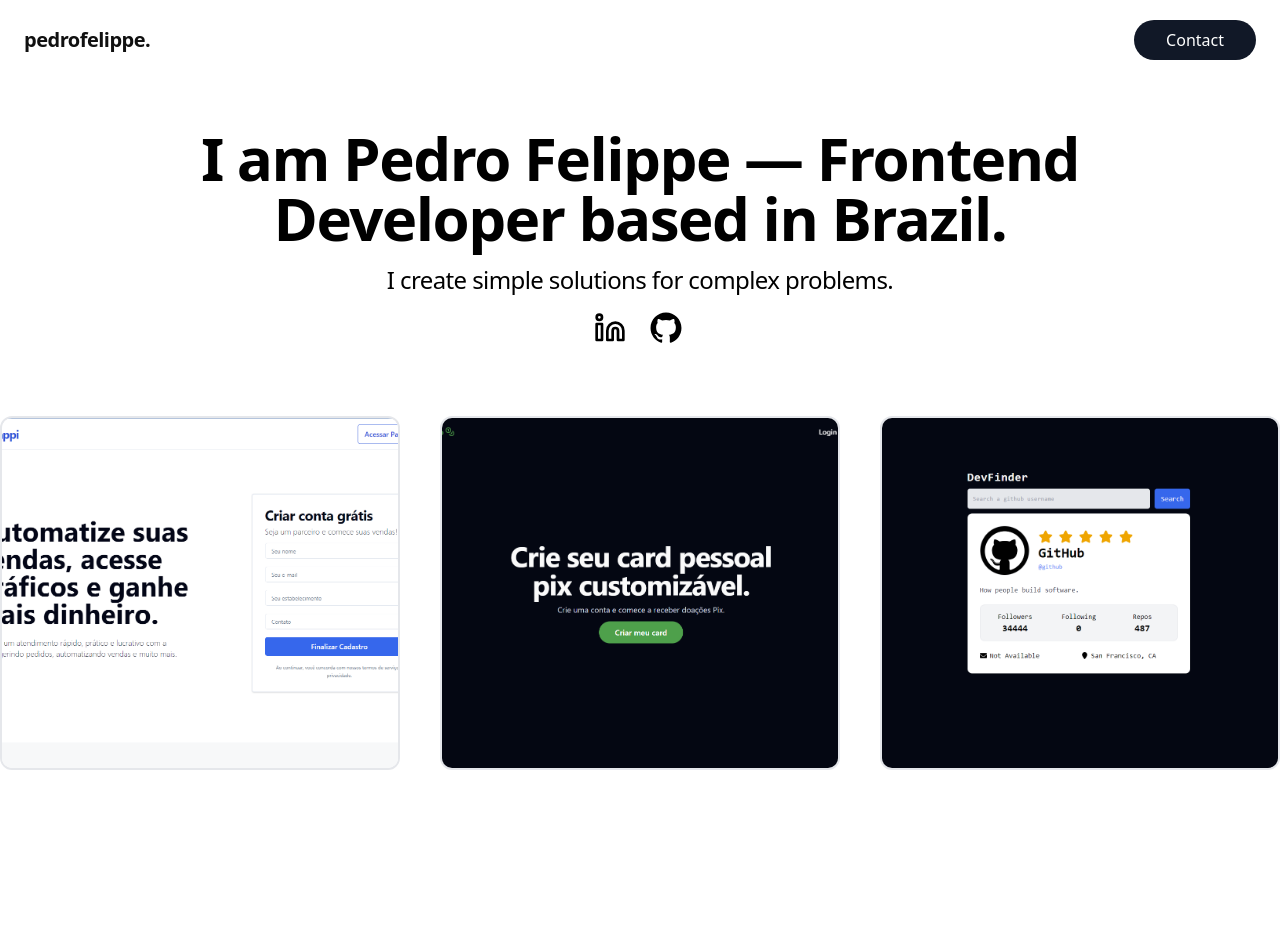
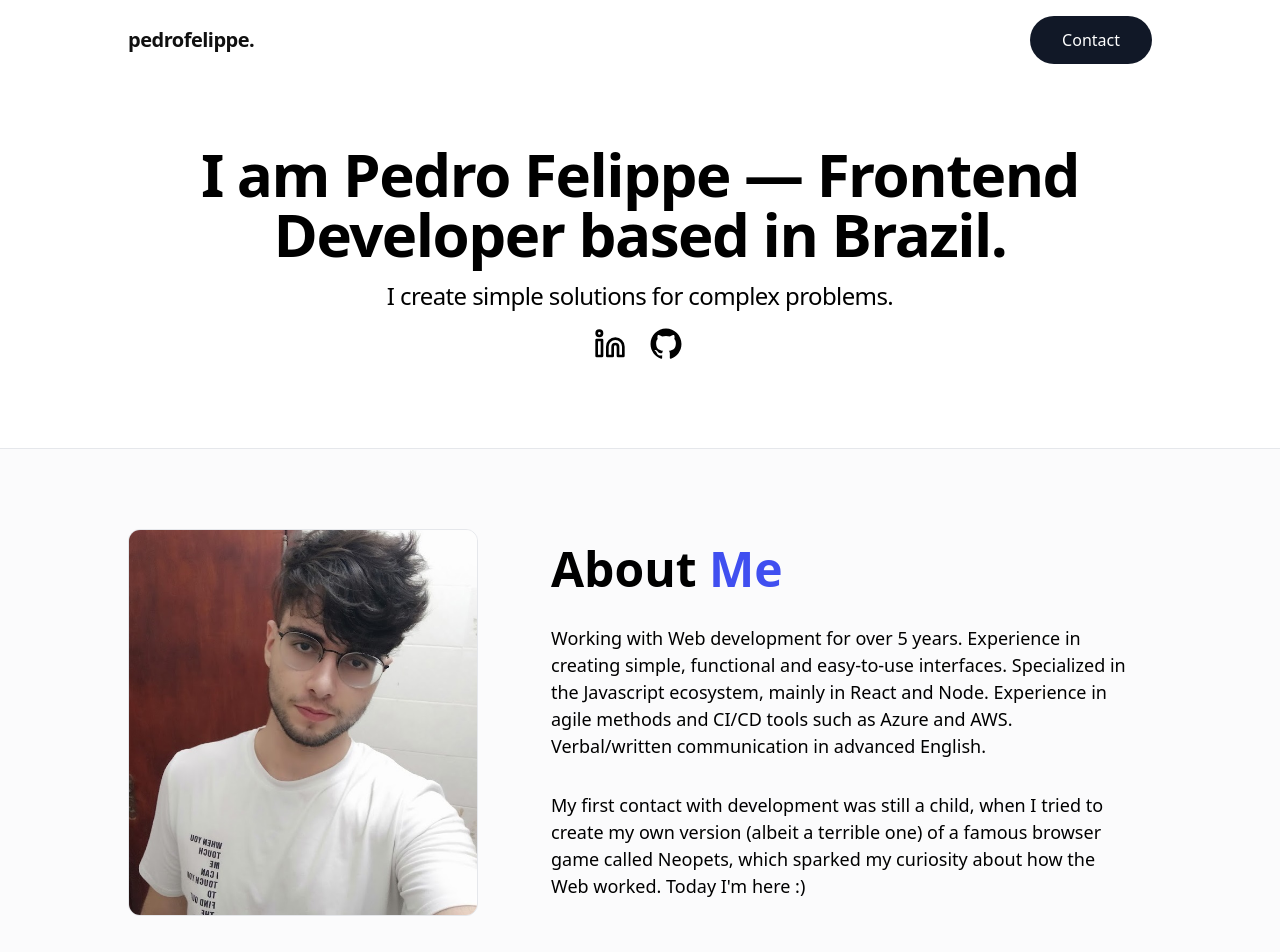
Before and after one commit to pefelippe/Portfolio, a Next.js app: page / in a window 1280 px wide. Shown: the top 952 px of the page. Before the commit the page ends 834 px from the top, so only its background shows below. Built offline with nearby package versions, Linux system fonts and the light colour scheme.

Commit message:
refactor

```diff
--- a/pages/_app.tsx
+++ b/pages/_app.tsx
@@ -29,7 +29,7 @@ export default function App({ Component, pageProps }: AppProps) {
         <Header />
         <Component {...pageProps} />
         <Toaster />
-        {/* <Footer /> */}
+        <Footer />
       </ThemeProvider>
     </motion.div>
   );
--- a/pages/index.tsx
+++ b/pages/index.tsx
@@ -2,17 +2,21 @@ import { motion } from "framer-motion";
 
 import ContactContent from "./contact";
 import Hero from "../src/content/Hero";
+import AboutContent from "../src/content/AboutContent";
 
 import ProjectContent from "../src/content/ProjectContent";
 
 export default function Home() {
   return (
     <motion.div className="w-full flex max-lg:flex-col ">
-      <motion.div className="w-full flex flex-col  relative  mt-16  py-16 gap-16">
+      <motion.div className="w-full flex flex-col  relative  mt-16 ">
         <section className="section">
           <Hero />
         </section>
-        <section className=" section py-0">
+        <section className=" section bg-gray-300/10 border-y">
+          <AboutContent />
+        </section>
+        <section className=" section  border-y">
           <ProjectContent />
         </section>
       </motion.div>
--- a/pages/projects/[id].tsx
+++ b/pages/projects/[id].tsx
@@ -37,7 +37,7 @@ function ProjectDetails() {
       initial={{ opacity: 0, y: 50 }}
       animate={{ opacity: 1, y: 0 }}
       transition={{ duration: 0.75, delay: 0.5 }}
-      className="min-h-screen flex flex-col  justify-center gap-6 max-w-screen-2xl mx-auto items-start mt-16 py-20 "
+      className="min-h-screen flex flex-col  justify-center gap-6 max-w-5xl mx-auto items-start mt-16 py-20 "
     >
       <div className="w-full justify-between flex">
         <div className="flex gap-12 font-medium text-xl items-center justify-between w-full">
--- a/src/components/ContactDialog.tsx
+++ b/src/components/ContactDialog.tsx
@@ -21,7 +21,7 @@ export const ContactDialog = () => {
       <DialogTrigger>
         <Button
           variant={"default"}
-          className="p-5 px-8  text-md rounded-full bg-gray-900 text-white"
+          className="p-6 px-8  text-md rounded-full bg-gray-900 text-white"
         >
           Contact
         </Button>
--- a/src/components/layout/Footer.tsx
+++ b/src/components/layout/Footer.tsx
@@ -13,7 +13,7 @@ function Footer() {
       className=" w-full font-light items-start mx-auto  text-[#101010]
        flex-col h-fit  text-md  justify-start px-6  flex "
     >
-      <div className="mx-auto flex  w-full flex-col py-8 gap-8 max-w-screen-2xl border-t">
+      <div className="mx-auto flex  w-full flex-col py-8 gap-8 max-w-5xl">
         <div className="flex items-center justify-between ">
           <span>Pedro Felippe © {year}</span>
 
--- a/src/components/layout/Header.tsx
+++ b/src/components/layout/Header.tsx
@@ -35,7 +35,7 @@ const Header = () => {
         initial={{ opacity: 0, y: -25 }}
         animate={{ opacity: 1, y: 0 }}
         transition={{ duration: 0.5, delay: 0.5 }}
-        className="flex w-full mx-auto items-center justify-between   max-w-screen-2xl"
+        className="flex w-full mx-auto items-center justify-between   max-w-5xl"
       >
         <Link href="/">
           <Logo />
--- /dev/null
+++ b/src/content/AboutContent.tsx
@@ -0,0 +1,48 @@
+/* eslint-disable react/no-unescaped-entities */
+import { GitHubLogoIcon } from "@radix-ui/react-icons";
+import { motion } from "framer-motion";
+import { File, LinkedinIcon } from "lucide-react";
+import { Link as ScrollLink } from "react-scroll";
+
+export default function Hero() {
+  return (
+    <motion.div
+      initial={{ opacity: 0, y: 25 }}
+      animate={{ opacity: 1, y: 0 }}
+      transition={{ duration: 0.5 }}
+      id="about-content"
+      className="content-intern gap-8 "
+    >
+      <motion.div className="h-full flex flex-col items-center justify-center w-full z-20 gap-8">
+        <div
+          className="flex rounded-md max-md:flex-col
+         w-full items-start min-h-fit gap-8 md:gap-12 max-w-5xl"
+        >
+          <motion.img
+            src="./assets/pedrof.jpg"
+            className="rounded-xl border max-md:max-h-[250px] w-[350px] max-md:object-cover object-fit max-md:hidden min-h-full"
+          />
+          <div className="flex flex-col w-full text-lg gap-8 leading-normal items-start justify-center h-full max-w-xl mx-auto">
+            <h3 className="section-subtitle">
+              About <span className="text-blue">Me</span>
+            </h3>
+            <span className="">
+              Working with Web development for over 5 years. Experience in
+              creating simple, functional and easy-to-use interfaces.
+              Specialized in the Javascript ecosystem, mainly in React and Node.
+              Experience in agile methods and CI/CD tools such as Azure and AWS.
+              Verbal/written communication in advanced English.
+            </span>
+
+            <span>
+              My first contact with development was still a child, when I tried
+              to create my own version (albeit a terrible one) of a famous
+              browser game called Neopets, which sparked my curiosity about how
+              the Web worked. Today I'm here :)
+            </span>
+          </div>
+        </div>
+      </motion.div>
+    </motion.div>
+  );
+}
--- a/src/content/ProjectContent.tsx
+++ b/src/content/ProjectContent.tsx
@@ -10,10 +10,14 @@ function Projects() {
       animate={{ opacity: 1, y: 0 }}
       transition={{ duration: 0.75, delay: 0.5 }}
       id="projects-container"
-      className="content-intern gap-5 items-start justify-center "
+      className="content-intern gap-5 items-start justify-center max-w-5xl"
     >
+      <h3 className="section-subtitle ">
+        Featured <span className="text-blue">Works</span>
+      </h3>
+
       <div
-        className="grid  gap-10 lg:grid-cols-3
+        className="grid  gap-10 lg:grid-cols-2
         lg:justify-start w-full items-start h-full"
       >
         {projects?.map((proj) => {
--- a/styles/globals.css
+++ b/styles/globals.css
@@ -44,11 +44,11 @@
   }
 
   .section-subtitle {
-    @apply font-extrabold text-3xl lg:text-4xl leading-tight;
+    @apply font-extrabold text-3xl lg:text-5xl leading-tight;
   }
 
   .section {
-    @apply max-xl:px-6;
+    @apply max-xl:px-6 py-20;
   }
 
   .content-intern {
```
